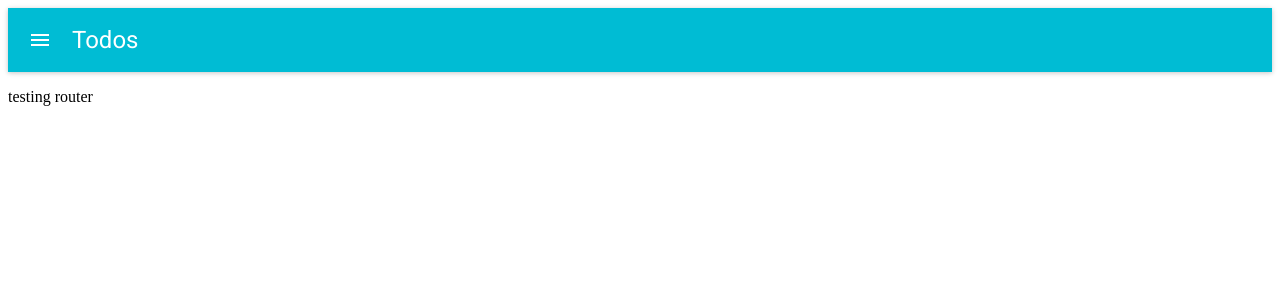
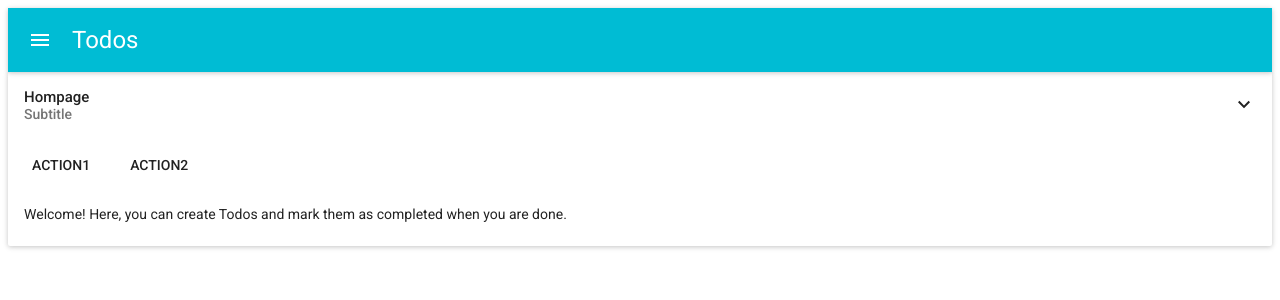
Before and after one commit to oreoluwade/TodoApp, a React app in the folder client/: page / in a window 1280 px wide. Shown: the top 300 px of the page. Built offline with nearby package versions, Linux system fonts and the light colour scheme.

Commit message:
refactor homepage component

```diff
--- a/client/src/components/HomePage/HomePage.jsx
+++ b/client/src/components/HomePage/HomePage.jsx
@@ -1,7 +1,24 @@
 import React from 'react';
+import { Card, CardActions, CardHeader, CardText } from 'material-ui/Card';
+import FlatButton from 'material-ui/FlatButton';
 
 const HomePage = () => (
-  <p>testing router</p>
+  <Card>
+    <CardHeader
+      title="Hompage"
+      subtitle="Subtitle"
+      actAsExpander={true}
+      showExpandableButton={true}
+    />
+    <CardActions>
+      <FlatButton label="Action1" />
+      <FlatButton label="Action2" />
+    </CardActions>
+    <CardText>
+      Welcome! Here, you can create Todos and
+      mark them as completed when you are done.
+    </CardText>
+  </Card>
 );
 
 export default HomePage;
```
